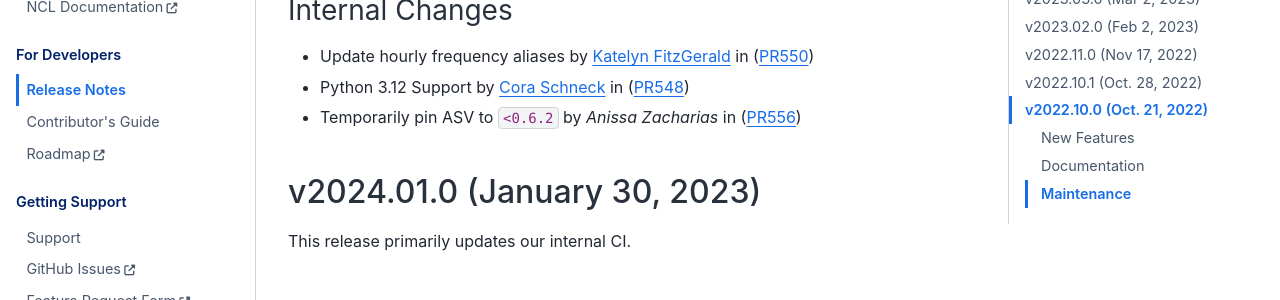
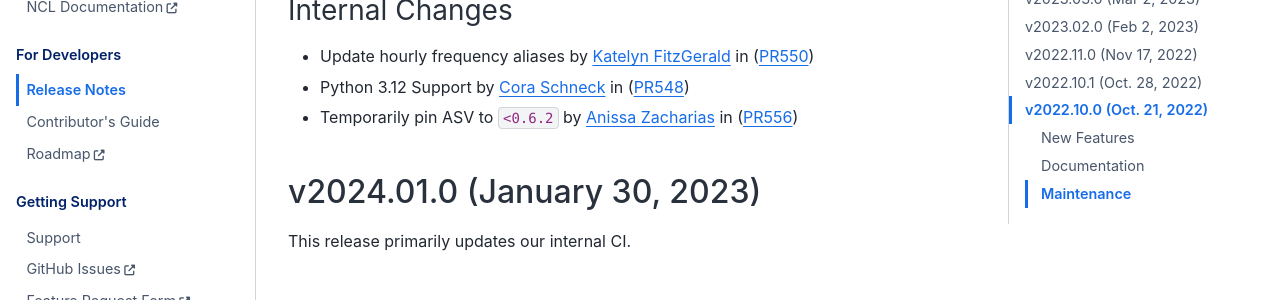
Before and after one commit to NCAR/geocat-comp, a Sphinx documentation site: the page built from docs/release-notes.rst, in a window 1280 px wide. Shown: the part 368-668 px from the top of the page. Built offline with Sphinx 7.4.7 and the Sphinx Book theme 1.1.4, drawn with Linux system fonts in a browser that asks for light colours; the version number could not be read and is left out.

```diff
--- a/docs/release-notes.rst
+++ b/docs/release-notes.rst
@@ -16,7 +16,7 @@ Internal Changes
 ^^^^^^^^^^^^^^^^
 * Update hourly frequency aliases by `Katelyn FitzGerald`_ in (:pr:`550`)
 * Python 3.12 Support by `Cora Schneck`_ in (:pr:`548`)
-* Temporarily pin ASV to ``<0.6.2`` by `Anissa Zacharias` in (:pr:`556`)
+* Temporarily pin ASV to ``<0.6.2`` by `Anissa Zacharias`_ in (:pr:`556`)
 
 
 v2024.01.0 (January 30, 2023)
```
